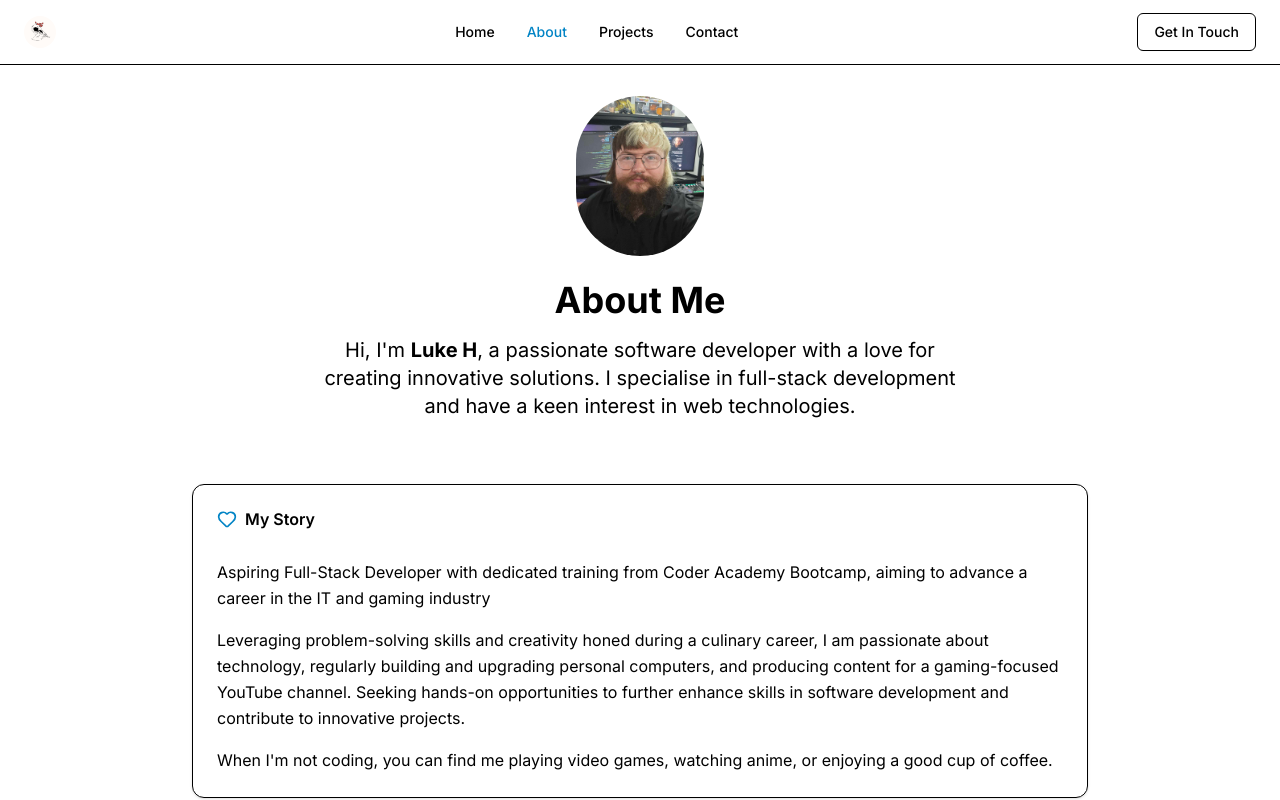
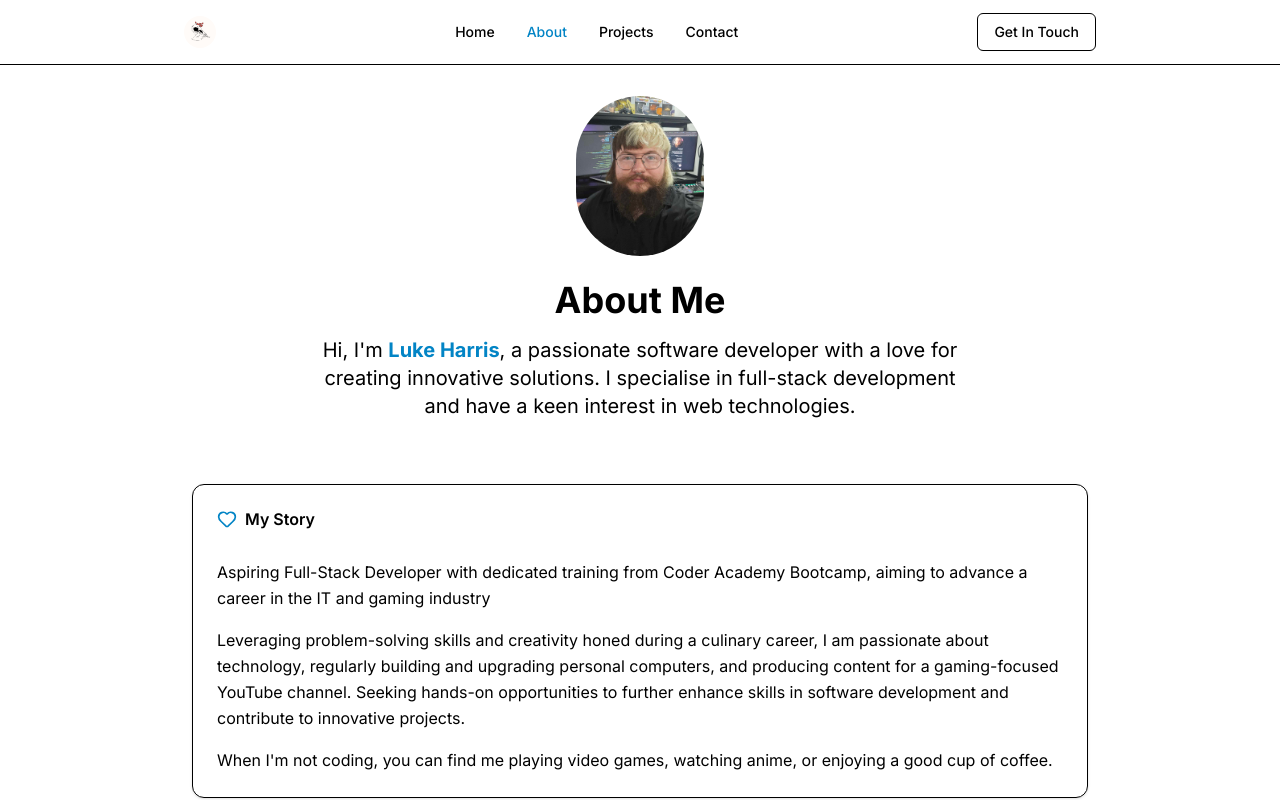
Before and after one commit to LukeZHar/t3-portfolio, a Next.js app: page /about in a window 1280 px wide. Shown: the top 800 px of the page. Built offline with nearby package versions, Linux system fonts and the light colour scheme.

Commit message:
Feat: padding on navbar fixed and padding on projects tab

```diff
--- a/src/app/about/page.tsx
+++ b/src/app/about/page.tsx
@@ -37,7 +37,7 @@ export default function AboutPage() {
             </Avatar>
             <h1 className="mb-4 text-4xl font-bold">About Me</h1>
             <p className="text-muted-foreground mx-auto max-w-2xl text-xl">
-              Hi, I&apos;m <strong>Luke H</strong>, a passionate software
+              Hi, I&apos;m <strong className="text-primary">Luke Harris</strong>, a passionate software
               developer with a love for creating innovative solutions. I
               specialise in full-stack development and have a keen interest in
               web technologies.
--- a/src/app/projects/page.tsx
+++ b/src/app/projects/page.tsx
@@ -192,7 +192,7 @@ export default function ProjectsPage() {
 
           {/* Filters */}
           <Tabs value={isActiveTab} onValueChange={setIsActiveTab}>
-            <TabsList className="mx-auto mb-4 flex w-full max-w-md flex-row bg-zinc-800">
+            <TabsList className="mx-auto mb-4 md:flex w-full max-w-md md:flex-row bg-zinc-800 text-sm">
               <TabsTrigger className="focus:bg-black/100" value="all">
                 All
               </TabsTrigger>
--- a/src/components/Navigation.tsx
+++ b/src/components/Navigation.tsx
@@ -20,8 +20,8 @@ export function Navigation() {
   const pathname = usePathname();
 
   return (
-    <nav className="bg-background/95 supports-[backdrop-filter]:bg-background/60 fixed top-0 z-50 w-full border-b backdrop-blur">
-      <div className=" flex h-16 items-center justify-between mx-6">
+    <nav className="bg-background/95 supports-[backdrop-filter]:bg-background/60 fixed top-0 z-50 w-full border-b backdrop-blur px-1 md:px-40">
+      <div className="flex h-16 items-center justify-between mx-6">
         <Link href="/" className="text-primary text-xl font-bold">
           <img
             src="/L.H.png"
```
